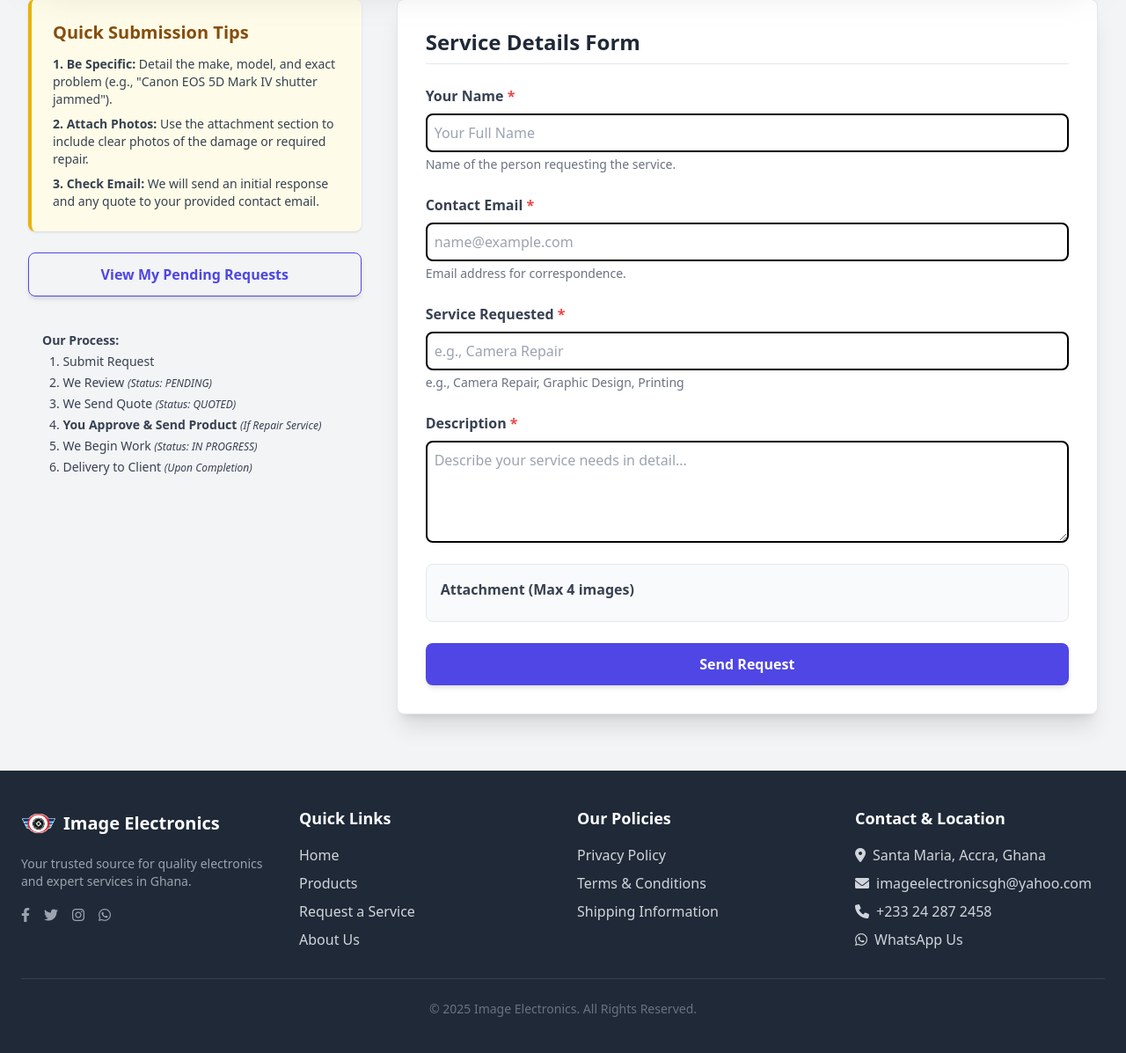
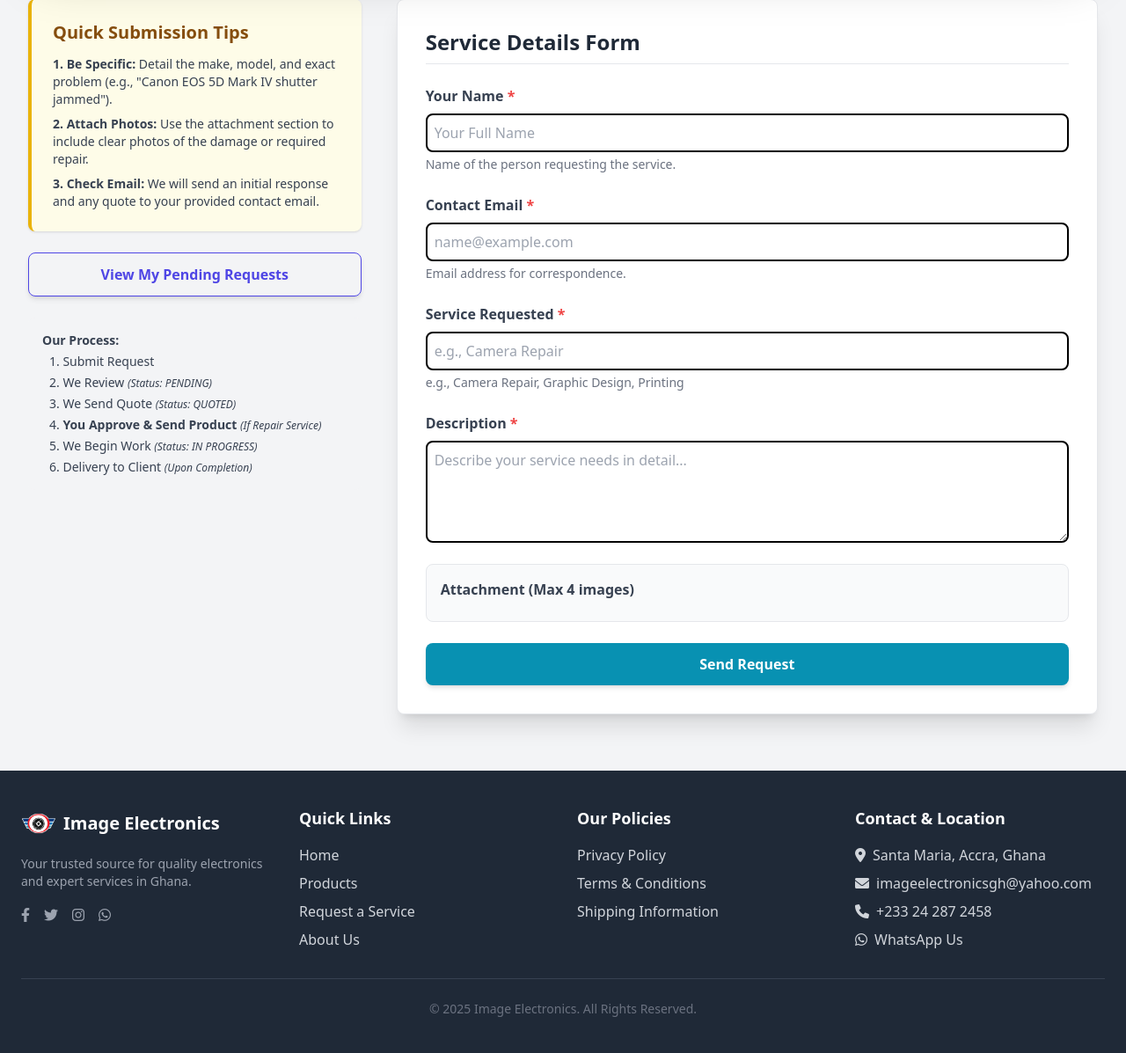
Before and after one commit to tokyoCitagh/CapstoneProject_group4, a Django app: page /services/add/ in a window 1280 px wide. Shown: the part 581-1778 px from the top of the page at 88% size. Run offline with Django 5.2, Linux system fonts and the light colour scheme; the visitor is signed in with stand-in values (Sample User, id 1); data comes from the database, SQL or seed files in the repository; data that the repository does not hold is empty; parts of the project's set-up code (start-up, migrations or seed data) failed here and were passed over; some libraries are stand-ins or nearby versions.

Commit message:
Change Send Request button to cyan/teal color (silicon-like)

```diff
--- a/services/templates/services/add_request.html
+++ b/services/templates/services/add_request.html
@@ -178,7 +178,7 @@
                 </div>
 
                 <button type="submit"
-                        class="w-full py-3 bg-indigo-600 text-white font-bold rounded-lg shadow-md hover:bg-indigo-700 transition duration-300 transform hover:scale-[1.01]">
+                        class="w-full py-3 bg-cyan-600 text-white font-bold rounded-lg shadow-md hover:bg-cyan-700 transition duration-300 transform hover:scale-[1.01]">
                     Send Request
                 </button>
             </form>
```
